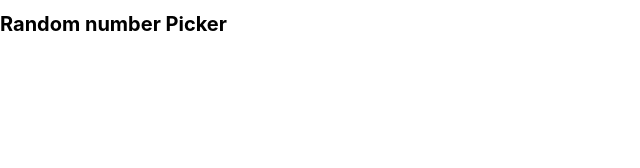
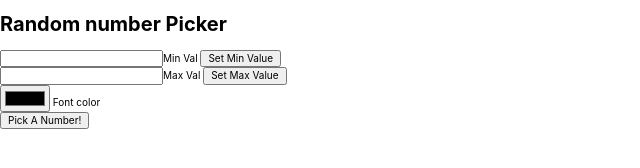
Before and after one commit to efoejean/HW-13-2, a website: page index.html in a window 1280 px wide. Shown: the whole page, without its empty margins (0-640 px from the left). Drawn offline with nearby package versions, Linux system fonts and the light colour scheme.

Commit message:
Update with forms and buttons

```diff
--- a/index.html
+++ b/index.html
@@ -15,6 +15,26 @@
   </head>
   <body>
     <h1>Random number Picker</h1>
+
+    <form id="min-val-form">
+      <input type="number" id="min-val" required min="1" /><label for="min-val"
+        >Min Val</label
+      >
+      <button type="submit">Set Min Value</button>
+    </form>
+    <form id="max-val-form">
+      <input type="number" id="max-val" required min="1" /><label for="max-val"
+        >Max Val</label
+      >
+      <button type="submit">Set Max Value</button>
+    </form>
+
+    <div>
+      <input type="color" id="color" />
+      <label for="color">Font color</label>
+    </div>
+
+    <button type="submit">Pick A Number!</button>
     <script src="./scripts.js" type="module"></script>
   </body>
 </html>
```
